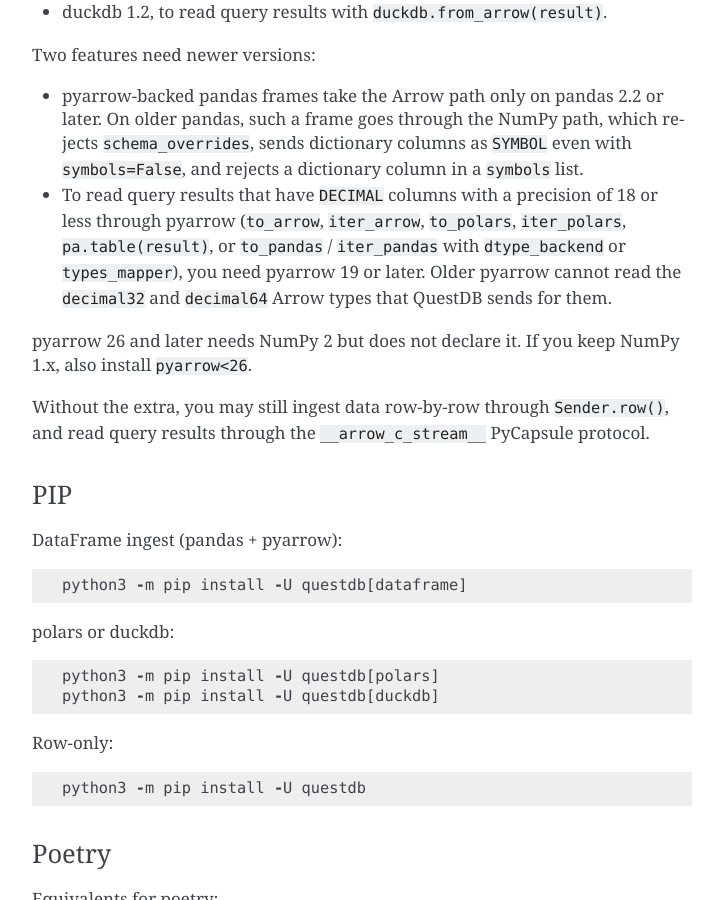
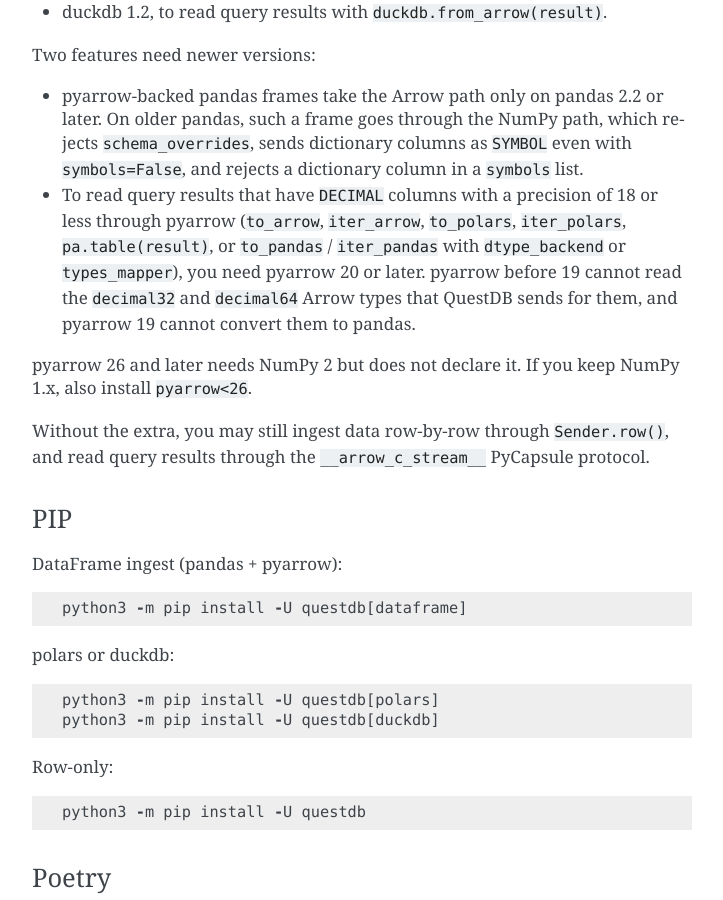
Before and after one commit to questdb/py-questdb-client, a Sphinx documentation site: the page built from docs/installation.rst, in a window 1280 px wide and 900 px high, scrolled down 820 px. Shown: the whole window, without its empty margins (388-1111 px from the left). Built offline with Sphinx 7.4.7, drawn with Linux system fonts in a browser that asks for light colours.

Commit message:
docs: require pyarrow 20 for DECIMAL reads
pyarrow 19 reads decimal32 and decimal64, but Table.to_pandas() raises
ArrowNotImplementedError on them, also with the numpy_nullable mapper,
which returns None for decimals. pyarrow 20 converts them. State one
version for every read path.

```diff
--- a/CHANGELOG.rst
+++ b/CHANGELOG.rst
@@ -61,7 +61,7 @@
   Two features need newer versions: pyarrow-backed pandas frames take the
   Arrow path (and accept ``schema_overrides``) only on pandas 2.2 or later,
   and reading ``DECIMAL`` columns with a precision of 18 or less through
-  pyarrow needs pyarrow 19 or later. See :doc:`installation`.
+  pyarrow needs pyarrow 20 or later. See :doc:`installation`.
 - ``to_pandas(dtype_backend=...)`` now checks its arguments before it reads
   the result. Before, an invalid value consumed the result.
 - New ``polars`` and ``duckdb`` extras install the oldest tested versions or
--- a/docs/installation.rst
+++ b/docs/installation.rst
@@ -48,8 +48,9 @@
   18 or less through pyarrow (``to_arrow``, ``iter_arrow``, ``to_polars``,
   ``iter_polars``, ``pa.table(result)``, or ``to_pandas`` /
   ``iter_pandas`` with ``dtype_backend`` or ``types_mapper``), you need
-  pyarrow 19 or later. Older pyarrow cannot read the ``decimal32`` and
-  ``decimal64`` Arrow types that QuestDB sends for them.
+  pyarrow 20 or later. pyarrow before 19 cannot read the ``decimal32``
+  and ``decimal64`` Arrow types that QuestDB sends for them, and
+  pyarrow 19 cannot convert them to pandas.
 
 pyarrow 26 and later needs NumPy 2 but does not declare it. If you keep
 NumPy 1.x, also install ``pyarrow<26``.
```
Also changed, not shown: 2 other files.
